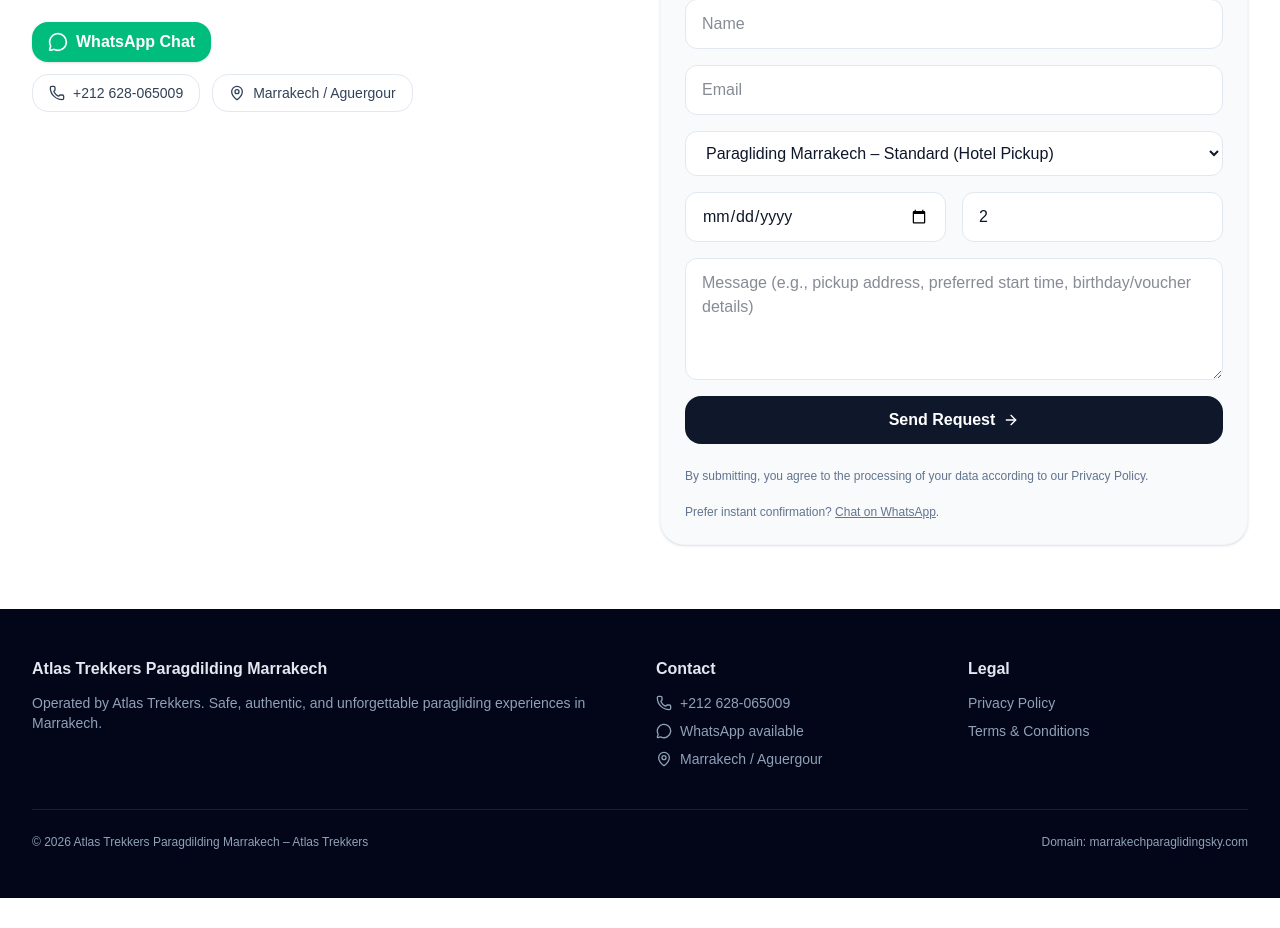
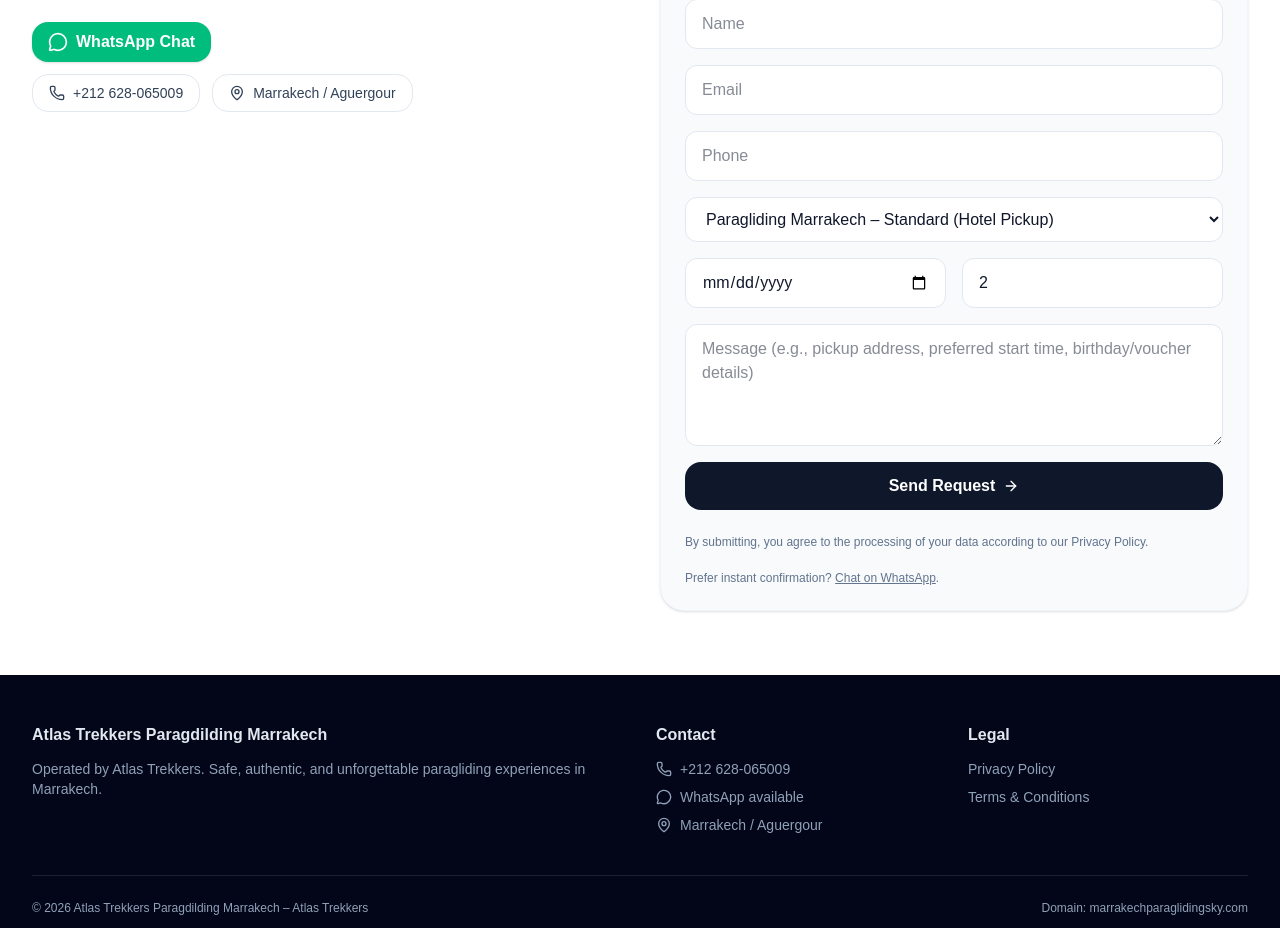
Before and after one commit to Lachil/Paragliding-Marrakech, a Next.js app: page / in a window 1280 px wide. Shown: the part 7191-8119 px from the top of the page. Before the commit the page ends 8089 px from the top, so only its background shows below. Built offline with nearby package versions, Linux system fonts and the light colour scheme.

Commit message:
add anpassungen

```diff
--- a/app/api/contact/route.ts
+++ b/app/api/contact/route.ts
@@ -171,7 +171,7 @@
         <p><strong>Mobile Number:</strong> ${c.phone || "-"}</p>
         <p><strong>Date:</strong> ${c.date || "-"}</p>
         <p><strong>People:</strong> ${c.adults || c.persAdult || "-"}</p>
-        <p><strong>Product (pid):</strong> ${c.pid || "-"}</p>
+        <p><strong>Tour Atlas Paraglding:</strong> ${c.pid || "-"}</p>
         <p><strong>IP:</strong> ${clientIp}</p>
       </div>`;
 
--- a/app/components/ParaglidingLanding.tsx
+++ b/app/components/ParaglidingLanding.tsx
@@ -661,10 +661,17 @@
 
     const name = String(fd.get("name") || "");
     const email = String(fd.get("email") || "");
+    const phone = String(fd.get("phone") || "");
     const date = String(fd.get("date") || "");
     const persons = String(fd.get("persons") || "");
     const message = String(fd.get("message") || "");
     const tour = String(fd.get("tour") || "Paragliding Marrakech – Standard (Hotel Pickup)");
+
+    if (!phone.trim()) {
+      setOk(false);
+      setError("Phone number is required.");
+      return;
+    }
 
     setSubmitting(true);
     setOk(null);
@@ -681,7 +688,11 @@
         body: JSON.stringify({
           name,
           email,
-          message: message || `Booking request: ${tour} on ${date} for ${persons} people.`,
+          message:
+            message ||
+            `Booking request: ${tour} on ${date} for ${persons} people. Phone: ${phone}`,
+          phone,
+          tour,
           pid: "Paragliding Marrakech – Booking Form",
           adults: persons,
           date,
@@ -1062,6 +1073,14 @@
                   className="w-full rounded-xl border border-slate-200 bg-white px-4 py-3 outline-none focus:ring-2 focus:ring-amber-300"
                 />
 
+                <input
+                  type="tel"
+                  name="phone"
+                  required
+                  placeholder="Phone"
+                  className="w-full rounded-xl border border-slate-200 bg-white px-4 py-3 outline-none focus:ring-2 focus:ring-amber-300"
+                />
+
                 <select
                   name="tour"
                   className="w-full rounded-xl border border-slate-200 bg-white px-4 py-3 outline-none focus:ring-2 focus:ring-amber-300"
```
